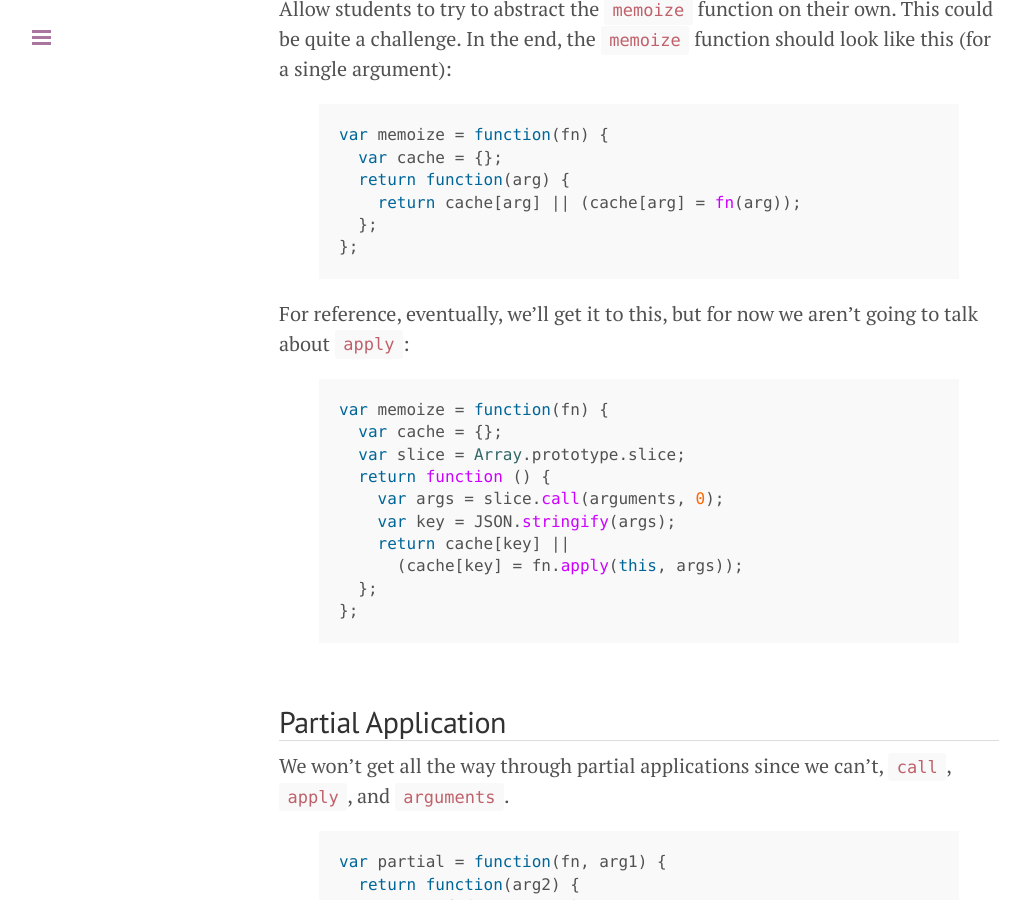
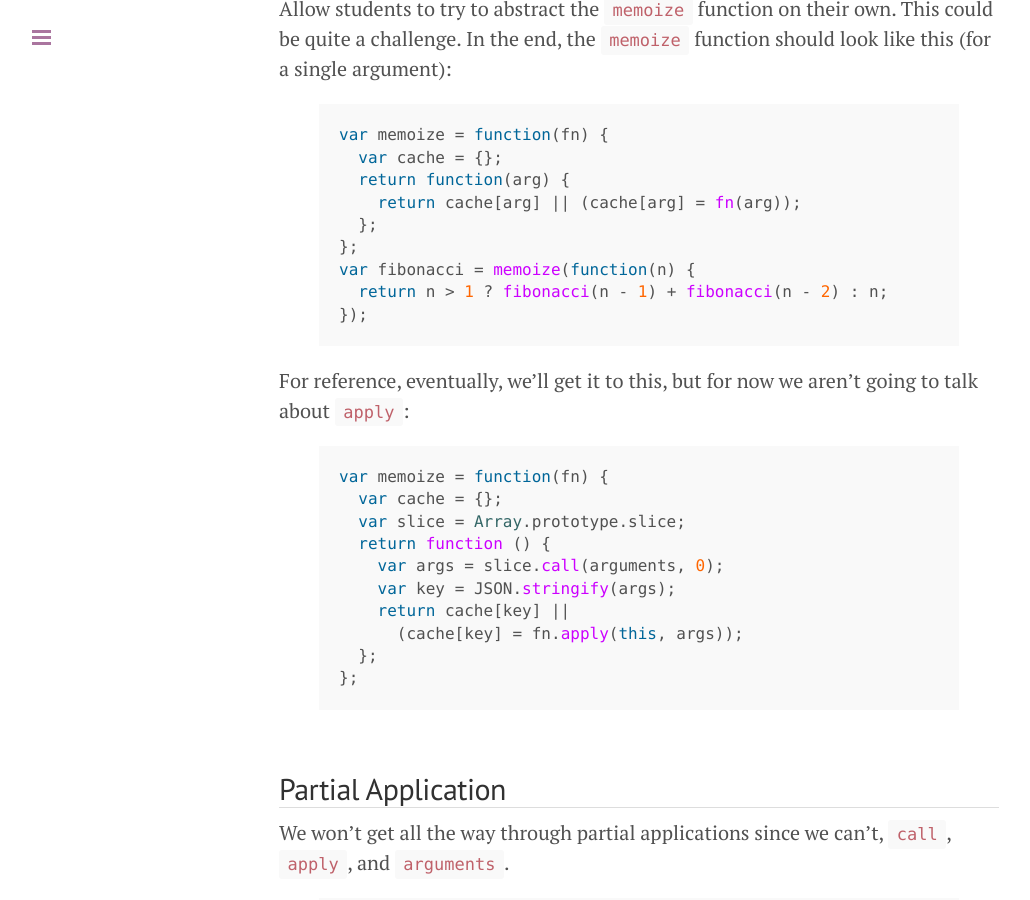
Before and after one commit to wbyoung/jsi, a Jekyll site: the page built from _posts/00-02-05-functional-notes.md, in a window 1280 px wide and 900 px high, scrolled down 2662 px. Shown: the whole window, without its empty margins (1-1031 px from the left). Built offline with Jekyll 4.4.1, drawn with Linux system fonts in a browser that asks for light colours; nearby versions of some CDN libraries; Markdown is read by kramdown in place of the engine named in the settings.

Commit message:
Added missing example code.

```diff
--- a/_posts/00-02-05-functional-notes.md
+++ b/_posts/00-02-05-functional-notes.md
@@ -116,6 +116,9 @@ var memoize = function(fn) {
     return cache[arg] || (cache[arg] = fn(arg));
   };
 };
+var fibonacci = memoize(function(n) {
+  return n > 1 ? fibonacci(n - 1) + fibonacci(n - 2) : n;
+});
 {% endhighlight %}
 
 For reference, eventually, we'll get it to this, but for now we aren't going to
```
